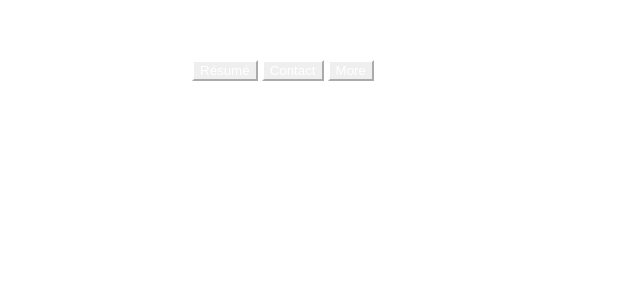
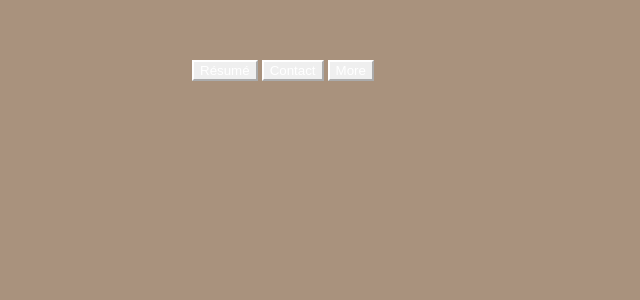
Before and after one commit to allofher/allofher.github.io, a Jekyll site: the page index.html, which Jekyll copies as it is, in a window 1280 px wide. Shown: the top 300 px of the page, without its empty margins (0-640 px from the left). Built offline with Jekyll 4.4.1, drawn with Linux system fonts in a browser that asks for light colours.

Commit message:
Update main.css

```diff
--- a/css/main.css
+++ b/css/main.css
@@ -4,6 +4,7 @@
 
 body {
     margin: 60px auto;
+    background-color: #A9927D;
     width: 70%;
 }
 nav ul, footer ul {
```
